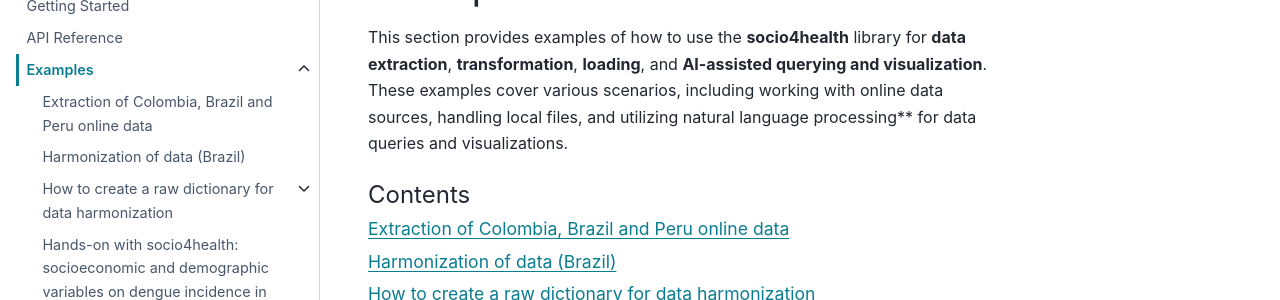
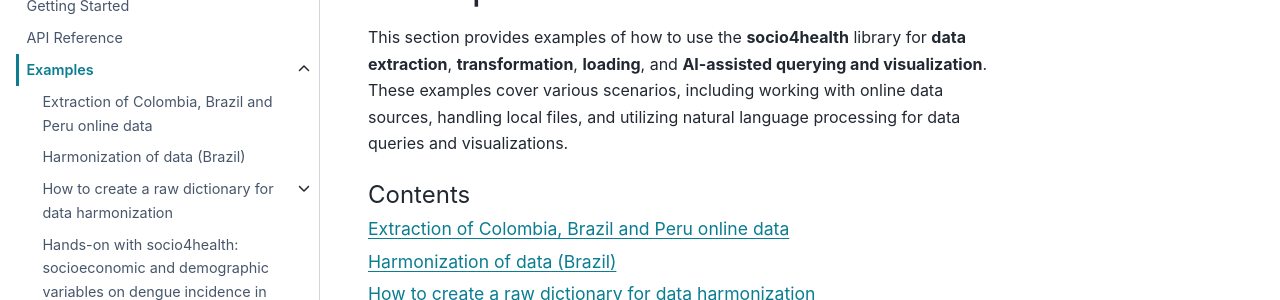
Before and after one commit to harmonize-tools/socio4health, a Sphinx documentation site: the page built from docs/source/examples.rst, in a window 1280 px wide. Shown: the part 185-485 px from the top of the page. Built offline with Sphinx 7.4.7 and the PyData theme 0.15.4, drawn with Linux system fonts in a browser that asks for light colours.

```diff
--- a/docs/source/dictionary.rst
+++ b/docs/source/dictionary.rst
@@ -1,7 +1,7 @@
 How to create a raw dictionary for data harmonization
 =====================================================
 
-For data harmonization, it is **essential** to have a **raw dictionary** that defines the **structure** and **content** of the data. This dictionary serves as a reference for understanding the data fields, their types, and any transformations that may be necessary. In this section, we will outline the steps to create a raw dictionary for data harmonization.
+For data harmonization, it is **essential** to have a **raw dictionary** that defines the **structure** and **content** of the data. This dictionary serves as a reference for understanding the data fields, their types, and any transformations that may be necessary. In this section, we will outline the steps to create a **raw dictionary** for **data harmonization**.
 
 1. Retrieve dictionary from data sources
 -------------------------------------
--- a/docs/source/examples.rst
+++ b/docs/source/examples.rst
@@ -1,7 +1,7 @@
 Examples
 ========
 
-This section provides examples of how to use the **socio4health** library for **data extraction**, **transformation**, **loading**, and **AI-assisted querying and visualization**. These examples cover various scenarios, including working with online data sources, handling local files, and utilizing natural language processing** for data queries and visualizations.
+This section provides examples of how to use the **socio4health** library for **data extraction**, **transformation**, **loading**, and **AI-assisted querying and visualization**. These examples cover various scenarios, including working with online data sources, handling local files, and utilizing natural language processing for data queries and visualizations.
 
 .. toctree::
    :maxdepth: 1
--- a/docs/source/index.rst
+++ b/docs/source/index.rst
@@ -82,7 +82,7 @@ Who should use socio4health?
 About the Project
 -----------------
 
-Developed by `Erick Lozano`_, `Diego Irreño`_ and `Juan Montenegro-Torres`_ © 2025
+Developed by `Erick Lozano`_, `Diego Irreño`_ and `Juan Montenegro`_ © 2025
 
 Documentation maintained by `Ingrid Mora`_
 
@@ -104,8 +104,8 @@ Code of Conduct
 ----
 .. _Erick Lozano: https://github.com/Ersebreck
 .. _Diego Irreño: https://github.com/dirreno
-.. _Juan Montenegro-Torres: https://github.com/Juanmontenegro99
 .. _Ingrid Mora: https://github.com/ingridvmoras
+.. _Juan Montenegro: https://github.com/Juanmontenegro99
 .. _MIT License: https://opensource.org/licenses/MIT
 .. _README: https://github.com/just-the-docs/just-the-docs-template/blob/main/README.md
 .. _GitHub repository: https://github.com/harmonize-tools/socio4health
```
Also changed, not shown: docs/source/notebooks/example_colombia.ipynb, 2 other files.
